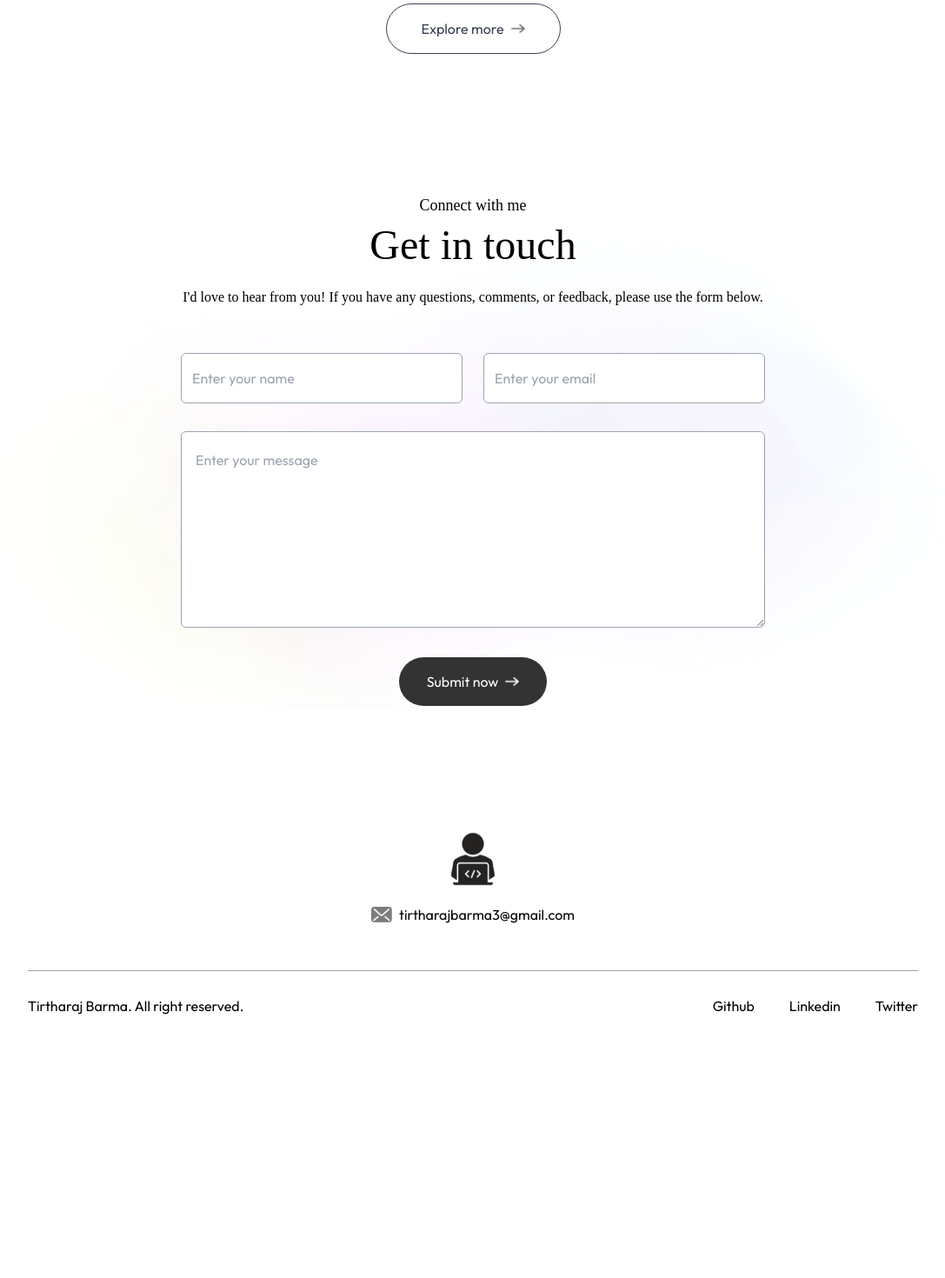
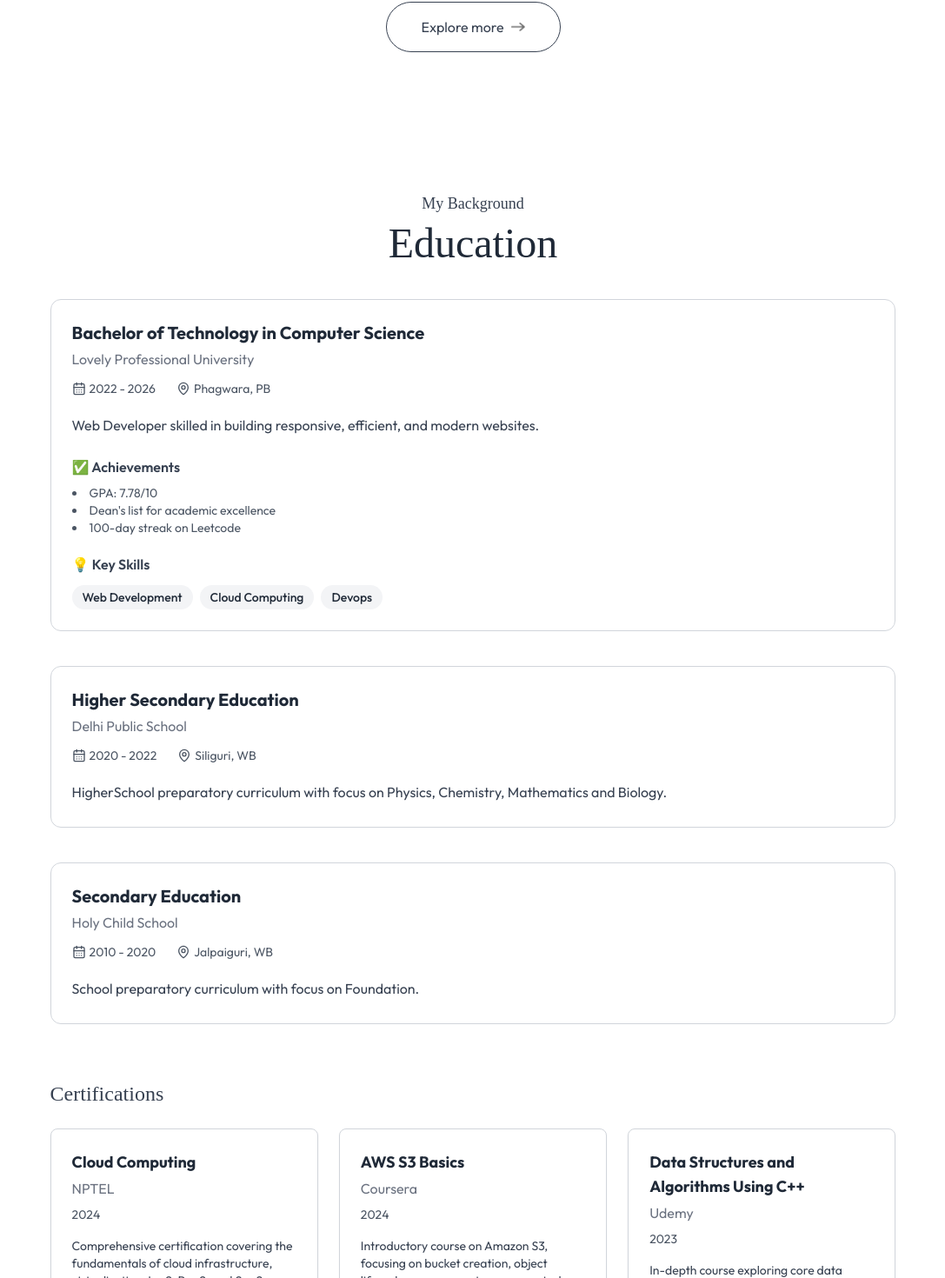
Before and after one commit to TirtharajBarma/portfolio_next.js, a Next.js app: page / in a window 1280 px wide. Shown: the part 2469-3939 px from the top of the page at 87% size, without its empty margins (96-1183 px from the left). Before the commit the page ends 3666 px from the top, so only its background shows below. Built offline with nearby package versions, Linux system fonts and the light colour scheme; a web font is replaced by a local one.

Commit message:
add education section

```diff
--- a/app/page.js
+++ b/app/page.js
@@ -1,6 +1,7 @@
 'use client'
 import { useEffect, useState } from 'react';
 import {Navbar, Header, About, Project, Contact, Footer} from './pages/index'
+import Education from './pages/Education';
 
 export default function Home() {
 
@@ -31,6 +32,7 @@ export default function Home() {
       <Header isDarkMode={isDarkMode}  />
       <About isDarkMode={isDarkMode} />
       <Project isDarkMode={isDarkMode} />
+      <Education />
       <Contact isDarkMode={isDarkMode} />
       <Footer isDarkMode={isDarkMode} />
     </>
--- /dev/null
+++ b/app/pages/Education.jsx
@@ -0,0 +1,208 @@
+// components/Education.jsx
+import { CalendarDays, MapPin } from 'lucide-react';
+import { motion } from 'framer-motion';
+import React from 'react';
+
+const Education = ({isDarkMode}) => {
+  const education = [
+    {
+      degree: 'Bachelor of Technology in Computer Science',
+      school: 'Lovely Professional University',
+      location: 'Phagwara, PB',
+      duration: '2022 - 2026',
+      description:
+        'Web Developer skilled in building responsive, efficient, and modern websites.',
+      achievements: [
+        'GPA: 7.78/10',
+        "Dean's list for academic excellence",
+        '100-day streak on Leetcode',
+      ],
+      skills: [
+        'Web Development',
+        'Cloud Computing',
+        'Devops',
+      ],
+    },
+    {
+      degree: 'Higher Secondary Education',
+      school: 'Delhi Public School',
+      location: 'Siliguri, WB',
+      duration: '2020 - 2022',
+      description:
+        'HigherSchool preparatory curriculum with focus on Physics, Chemistry, Mathematics and Biology.',
+      // achievements: [
+      //   "Dean's List (All Semesters)",
+      //   'Undergraduate Research Program',
+      // ],
+      // skills: [
+      //   'Algorithms',
+      //   'Data Structures',
+      //   'Software Engineering',
+      //   'Distributed Systems',
+      // ],
+    },
+    {
+      degree: 'Secondary Education',
+      school: 'Holy Child School',
+      location: 'Jalpaiguri, WB',
+      duration: '2010 - 2020',
+      description:
+        'School preparatory curriculum with focus on Foundation.',
+      // achievements: [
+      //   'Valedictorian',
+      //   'National Merit Scholar',
+      //   'Math Olympiad Finalist',
+      // ],
+      // skills: ['Mathematics', 'Programming Fundamentals', 'Critical Thinking'],
+    },
+  ];
+
+  const certifications = [
+    {
+      title: 'Cloud Computing',
+      org: 'NPTEL',
+      year: '2024',
+      description:
+        'Comprehensive certification covering the fundamentals of cloud infrastructure, virtualization, IaaS, PaaS, and SaaS models, with hands-on experience in deploying scalable applications.',
+    },
+    {
+      title: 'AWS S3 Basics',
+      org: 'Coursera',
+      year: '2024',
+      description:
+        'Introductory course on Amazon S3, focusing on bucket creation, object lifecycle management, access control, and best practices for storing and retrieving data efficiently.',
+    },
+    {
+      title: 'Data Structures and Algorithms Using C++ ',
+      org: 'Udemy',
+      year: '2023',
+      description:
+        'In-depth course exploring core data structures and algorithms in C++, including arrays, linked lists, trees, graphs, sorting, and searching, with emphasis on time and space complexity.',
+    },
+  ];
+
+  return (
+    <motion.div
+      id="education"
+      className="w-full px-[12%] py-10 scroll-mt-20"
+      initial={{ opacity: 0 }}
+      whileInView={{ opacity: 1 }}
+      transition={{ duration: 1 }}
+    >
+      <motion.h4
+        initial={{ opacity: 0, y: -20 }}
+        whileInView={{ opacity: 1, y: 0 }}
+        transition={{ duration: 0.5, delay: 0.3 }}
+        className="text-center mb-2 text-lg font-Ovo text-gray-700 dark:text-white/80"
+      >
+        My Background
+      </motion.h4>
+
+      <motion.h2
+        initial={{ opacity: 0, y: -20 }}
+        whileInView={{ opacity: 1, y: 0 }}
+        transition={{ duration: 0.5, delay: 0.5 }}
+        className="text-center text-5xl font-Ovo text-gray-800 dark:text-white"
+      >
+        Education
+      </motion.h2>
+
+      <motion.div
+        className="space-y-10 mt-10"
+        initial={{ opacity: 0 }}
+        whileInView={{ opacity: 1 }}
+        transition={{ duration: 0.8 }}
+      >
+        {education.map((edu, idx) => (
+          <motion.div
+            key={idx}
+            whileHover={{ scale: 1.02 }}
+            transition={{ duration: 0.5 }}
+            className="border border-gray-300 dark:border-white/30 rounded-xl p-6 hover:-translate-y-1 duration-500 hover:bg-lightHover hover:shadow-black dark:hover:shadow-white dark:hover:bg-darkHover/50 bg-white dark:bg-darkHover/30"
+          >
+            <h3 className="text-xl font-bold text-gray-800 dark:text-white">{edu.degree}</h3>
+            <p className="text-gray-500 dark:text-white/60">{edu.school}</p>
+            <div className="flex items-center gap-6 mt-2 text-gray-600 text-sm dark:text-white/50">
+              <div className="flex items-center gap-1">
+                <CalendarDays className="w-4 h-4" />
+                {edu.duration}
+              </div>
+              <div className="flex items-center gap-1">
+                <MapPin className="w-4 h-4" />
+                {edu.location}
+              </div>
+            </div>
+            <p className="mt-4 text-gray-700 dark:text-white/80">{edu.description}</p>
+
+            {edu.achievements && edu.achievements.length > 0 && (
+              <div className="mt-4">
+                <p className="font-semibold text-gray-700 dark:text-white flex items-center gap-1">
+                  ✅ Achievements
+                </p>
+                <ul className="list-disc list-inside text-sm mt-1 text-gray-600 dark:text-white/80">
+                  {edu.achievements.map((ach, i) => (
+                    <li key={i}>{ach}</li>
+                  ))}
+                </ul>
+              </div>
+            )}
+
+
+            {edu.skills && edu.skills.length > 0 && (
+              <div className="mt-4">
+                <p className="font-semibold text-gray-700 dark:text-white flex items-center gap-1">
+                  💡 Key Skills
+                </p>
+                <div className="flex flex-wrap gap-2 mt-2">
+                  {edu.skills.map((skill, i) => (
+                    <span
+                      key={i}
+                      className="bg-gray-100 dark:bg-white/10 text-sm px-3 py-1 rounded-full font-medium text-gray-800 dark:text-white"
+                    >
+                      {skill}
+                    </span>
+                  ))}
+                </div>
+              </div>
+            )}
+
+          </motion.div>
+        ))}
+      </motion.div>
+
+      <motion.h4
+        initial={{ opacity: 0, y: 20 }}
+        whileInView={{ opacity: 1, y: 0 }}
+        transition={{ duration: 0.5, delay: 1.2 }}
+        className="mt-16 mb-6 text-2xl font-Ovo text-gray-700 dark:text-white"
+      >
+        Certifications
+      </motion.h4>
+
+      <motion.div
+        initial={{ opacity: 0 }}
+        whileInView={{ opacity: 1 }}
+        transition={{ duration: 0.8, delay: 1.4 }}
+        className="grid md:grid-cols-3 gap-6"
+      >
+        {certifications.map((cert, idx) => (
+          <motion.div
+            key={idx}
+            whileHover={{ scale: 1.05 }}
+            transition={{ duration: 0.5 }}
+            className="border border-gray-300 dark:border-white/30 p-6 rounded-lg shadow-sm bg-white hover:bg-lightHover dark:bg-darkHover/30 hover:-translate-y-1 duration-500 hover:shadow-black dark:hover:shadow-white"
+          >
+            <div>
+              <h3 className="text-lg font-bold text-gray-800 dark:text-white">{cert.title}</h3>
+              <p className="text-gray-500 dark:text-white/60">{cert.org}</p>
+              <p className="text-sm text-gray-600 dark:text-white/50 mt-1">{cert.year}</p>
+            </div>
+            <p className="mt-4 text-sm text-gray-700 dark:text-white/80">{cert.description}</p>
+          </motion.div>
+        ))}
+      </motion.div>
+    </motion.div>
+  );
+};
+
+export default Education;
--- a/assets/assets.js
+++ b/assets/assets.js
@@ -44,6 +44,7 @@ import logo_white from './logo_white.png'
 import logo_dark from './logo_dark.png'
 import linkdin_dark from './linkdin_dark.png'
 import postman from './postman-icon.png'
+import jenkins from './Jenkins.png'
 
 export const assets = {
     user_image,
@@ -91,7 +92,8 @@ export const assets = {
     right_arrow,
     send_icon,
     right_arrow_bold,
-    right_arrow_bold_dark
+    right_arrow_bold_dark,
+    jenkins
 };
 
 export const workData = [
@@ -128,5 +130,5 @@ export const infoList = [
 ];
 
 export const toolsData = [
-    assets.vscode, assets.firebase, assets.mongodb, assets.git, assets.aws, assets.docker, assets.postman
+    assets.vscode, assets.firebase, assets.mongodb, assets.git, assets.aws, assets.docker, assets.postman, assets.jenkins
 ];
--- a/package.json
+++ b/package.json
@@ -9,6 +9,7 @@
     "lint": "next lint"
   },
   "dependencies": {
+    "lucide-react": "^0.503.0",
     "motion": "^12.0.6",
     "next": "15.1.6",
     "react": "^19.0.0",
```
Also changed, not shown: assets/Jenkins.png (added), 1 other file (tests, documents, lock files or other folders).
